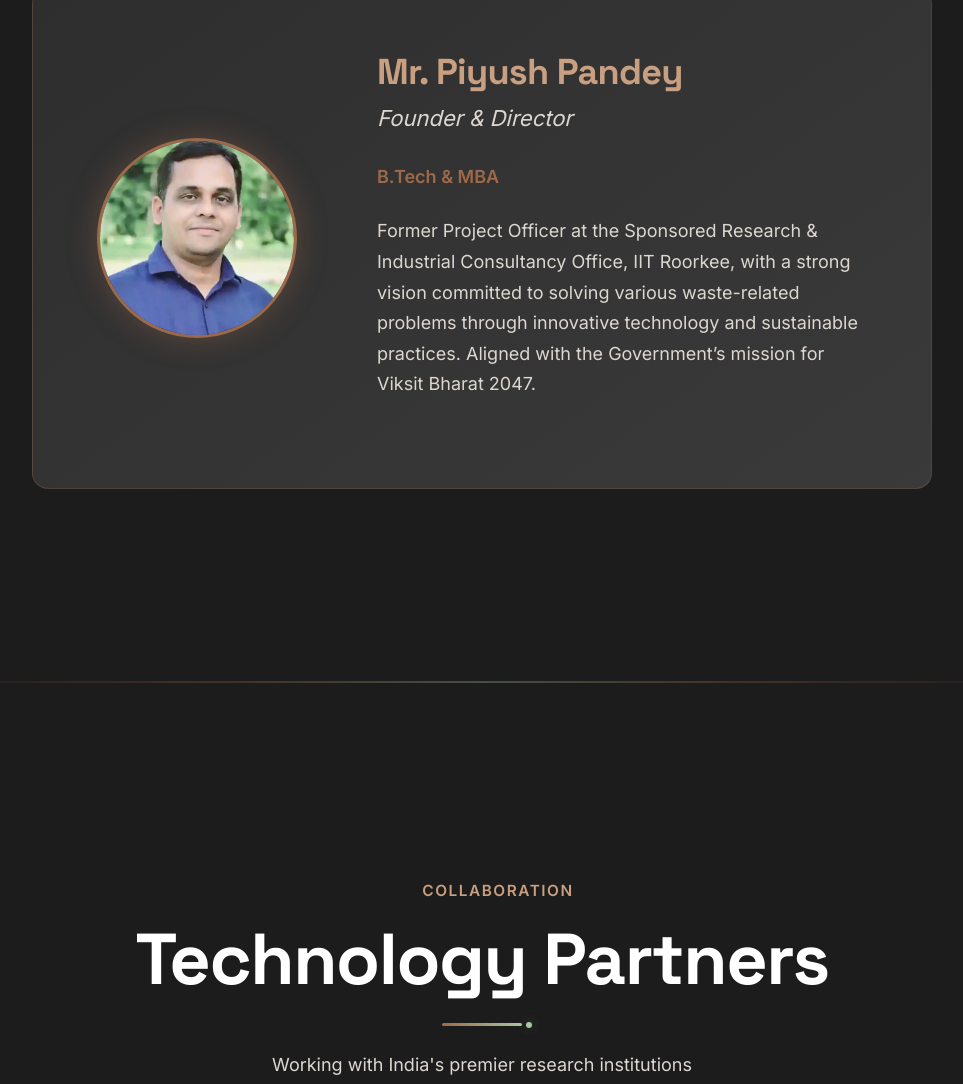
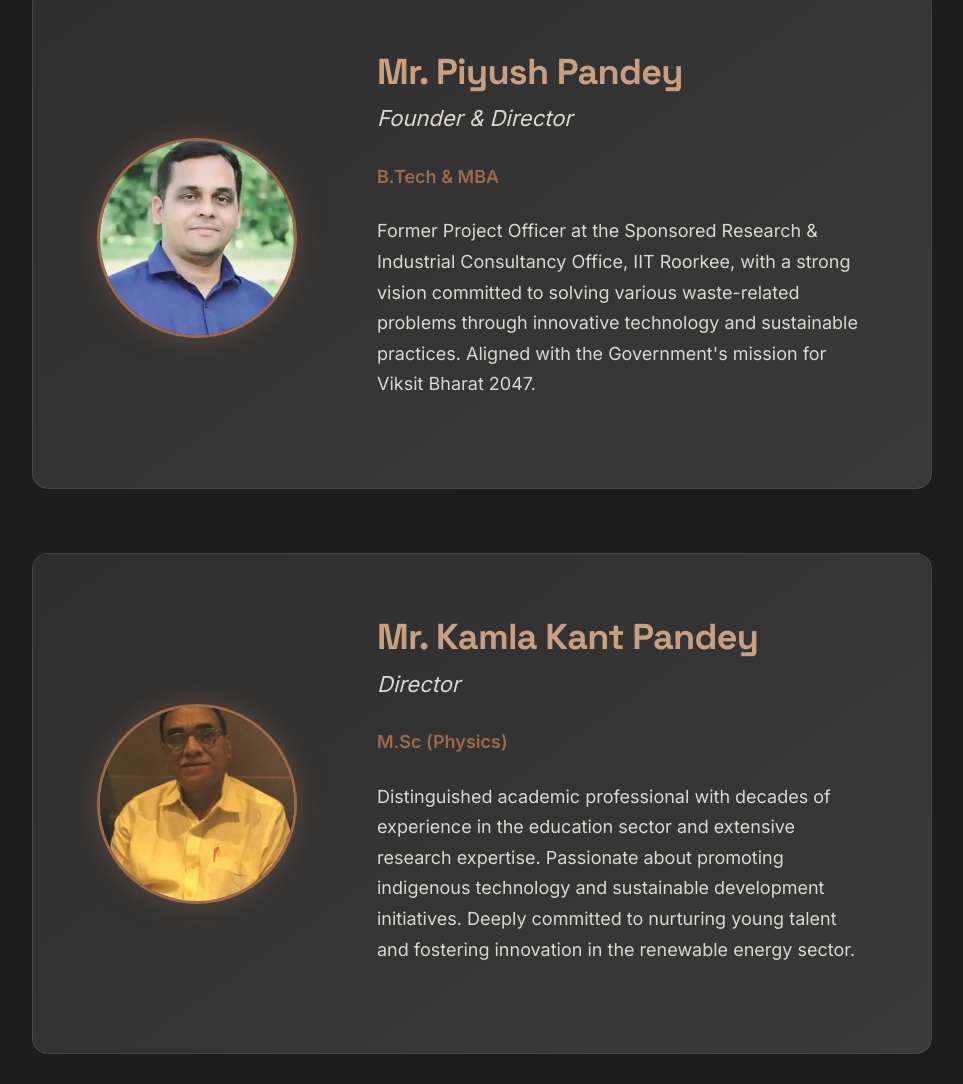
Before and after one commit to Erpfire/vrpl, a website: page about.html in a window 1280 px wide. Shown: the part 4171-5255 px from the top of the page, without its empty margins (158-1121 px from the left). Drawn offline with Linux system fonts and the light colour scheme.

Commit message:
Add second director and update mission alignment policies
- Add Mr. Kamla Kant Pandey as second director in about.html
- Update mission alignment with new policies (UP Green Hydrogen Policy 2024, Environment Protection Act 1986, Solid Waste Management Rules 2016)
- Update women workforce target from 50% to 60% across all pages
- Add founder card image father.webp to assets
- Fix styling for multiple founder cards with proper spacing

```diff
--- a/about.html
+++ b/about.html
@@ -259,7 +259,23 @@
             <p class="founder-bio">
               Former Project Officer at the Sponsored Research & Industrial Consultancy Office, IIT Roorkee, with a
               strong vision committed to solving various waste-related problems through innovative technology and
-              sustainable practices. Aligned with the Government’s mission for Viksit Bharat 2047.
+              sustainable practices. Aligned with the Government's mission for Viksit Bharat 2047.
+            </p>
+          </div>
+        </div>
+
+        <div class="founder-card">
+          <div class="founder-image">
+            <img src="assets/images/team/father.webp" alt="Mr. Kamla Kant Pandey">
+          </div>
+          <div class="founder-info">
+            <h3 class="founder-name">Mr. Kamla Kant Pandey</h3>
+            <p class="founder-title">Director</p>
+            <p class="founder-credentials">M.Sc (Physics)</p>
+            <p class="founder-bio">
+              Distinguished academic professional with decades of experience in the education sector and extensive
+              research expertise. Passionate about promoting indigenous technology and sustainable development initiatives.
+              Deeply committed to nurturing young talent and fostering innovation in the renewable energy sector.
             </p>
           </div>
         </div>
@@ -440,7 +456,7 @@
 
           <div class="alignment-card">
             <h3>Nari Shakti Mission 2047</h3>
-            <p>Committed to 50% women workforce in operations, promoting women's economic participation</p>
+            <p>Committed to 60% women workforce in operations, promoting women's economic participation</p>
           </div>
 
           <div class="alignment-card">
--- a/css/sections.css
+++ b/css/sections.css
@@ -265,7 +265,7 @@
   border-radius: var(--radius-xl);
   padding: var(--space-2xl);
   max-width: 900px;
-  margin: 0 auto;
+  margin: 0 auto var(--space-2xl) auto;
 }
 
 .founder-image {
@@ -302,6 +302,10 @@
   font-size: var(--text-base);
   color: var(--text-secondary);
   line-height: var(--leading-relaxed);
+}
+
+.founder-card:last-child {
+  margin-bottom: 0;
 }
 
 @media (max-width: 768px) {
```
Also changed, not shown: claude.md (+1 -1 lines), index.html (+6 -2 lines), technology.html (+1 -1 lines), assets/images/team/father.webp (added).
